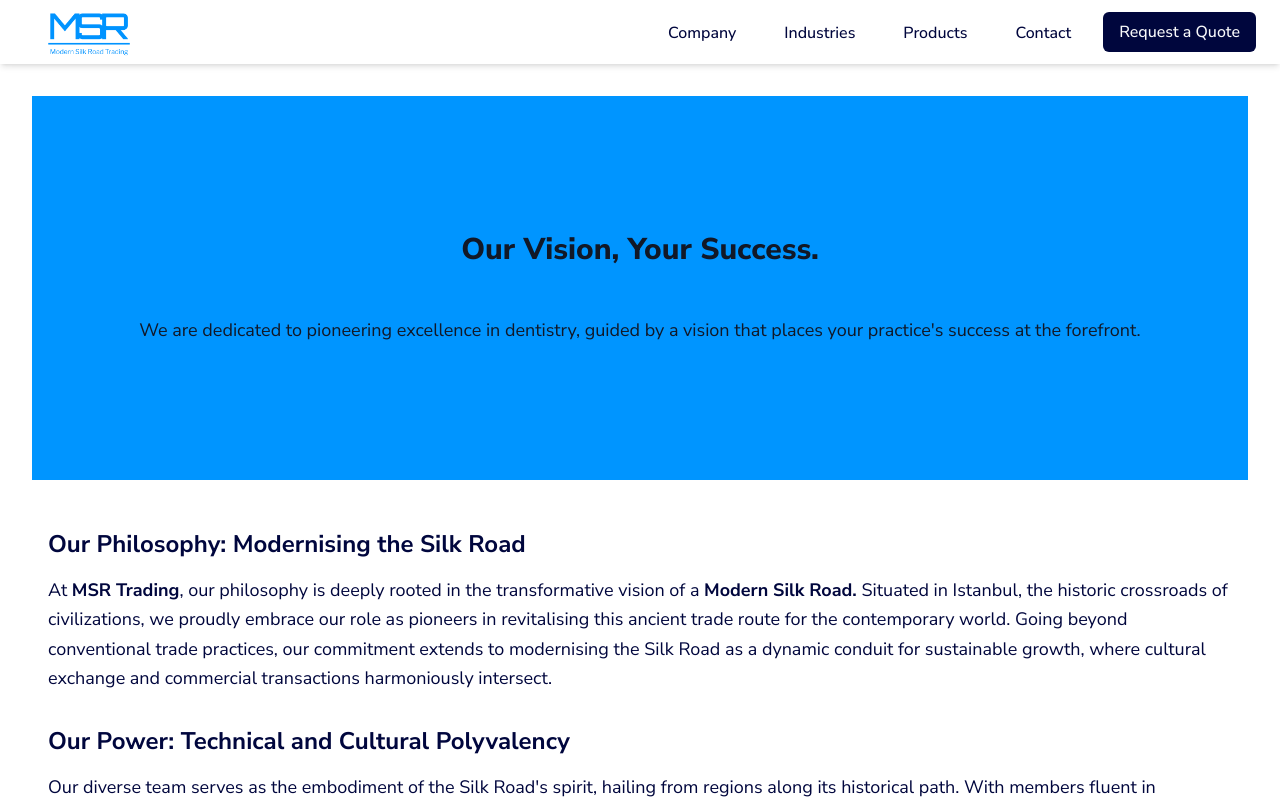
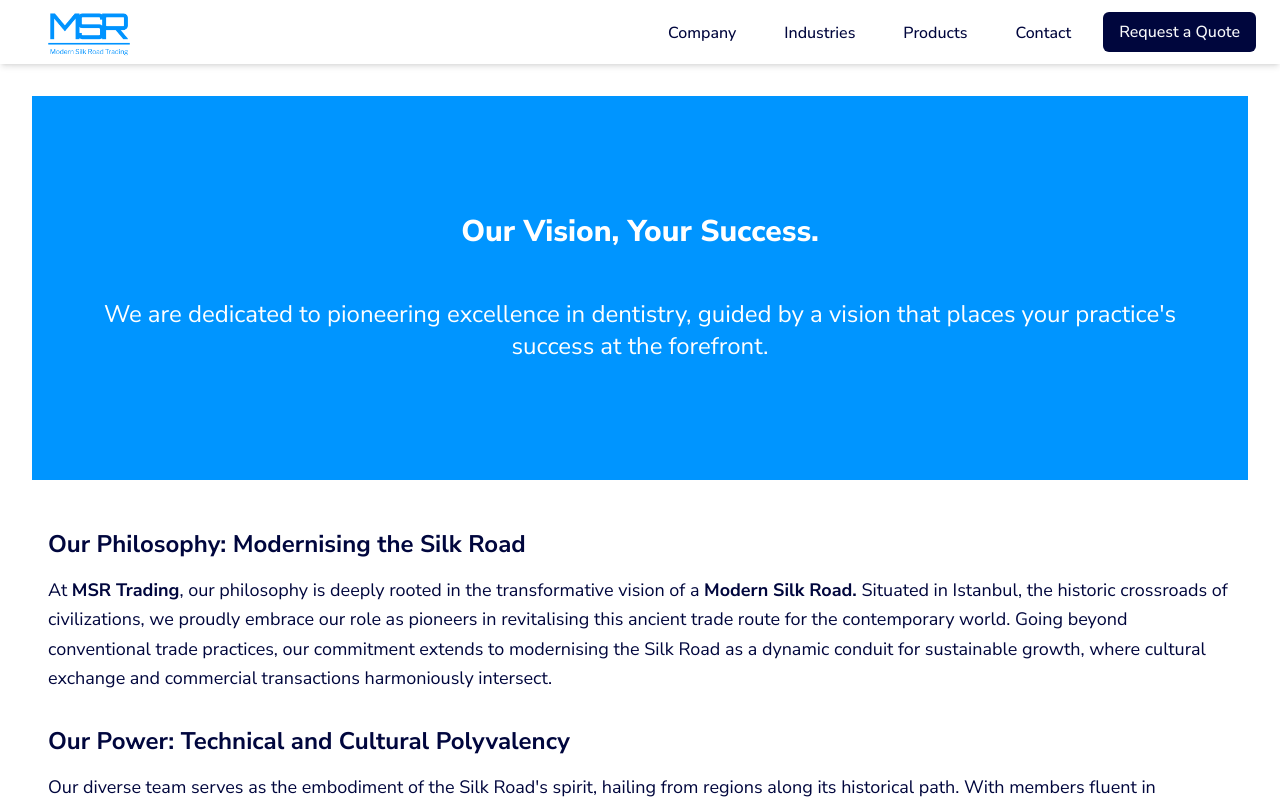
Before and after one commit to musaakhmed/msr-trading, a Next.js app: page /company in a window 1280 px wide. Shown: the top 800 px of the page. Built offline with nearby package versions, Linux system fonts and the light colour scheme.

Commit message:
style: change font color and size for different screen sizes

```diff
--- a/src/app/company/page.tsx
+++ b/src/app/company/page.tsx
@@ -30,17 +30,17 @@ const paragraphVars = {
 const company = () => {
 	return (
 		<article className="max-w-screen container mx-auto pb-12 pt-24 ">
-			<div className=" mb-12 flex h-96 w-full flex-col items-center justify-center gap-12 bg-accent px-8 text-center">
+			<div className=" mb-12 flex h-96 w-full flex-col items-center justify-center gap-12 bg-accent px-8 text-center text-white">
 				<motion.h1
 					variants={titleVars}
 					initial="initial"
 					animate="animate"
-					className="text-2xl font-extrabold text-accent-foreground lg:text-3xl"
+					className="text-2xl font-extrabold lg:text-3xl"
 				>
 					Our Vision, Your Success.
 				</motion.h1>
 				<motion.p
-					className="text-lg text-accent-foreground"
+					className="text-lg lg:text-xl xl:text-2xl"
 					variants={paragraphVars}
 					initial="initial"
 					animate="animate"
```
